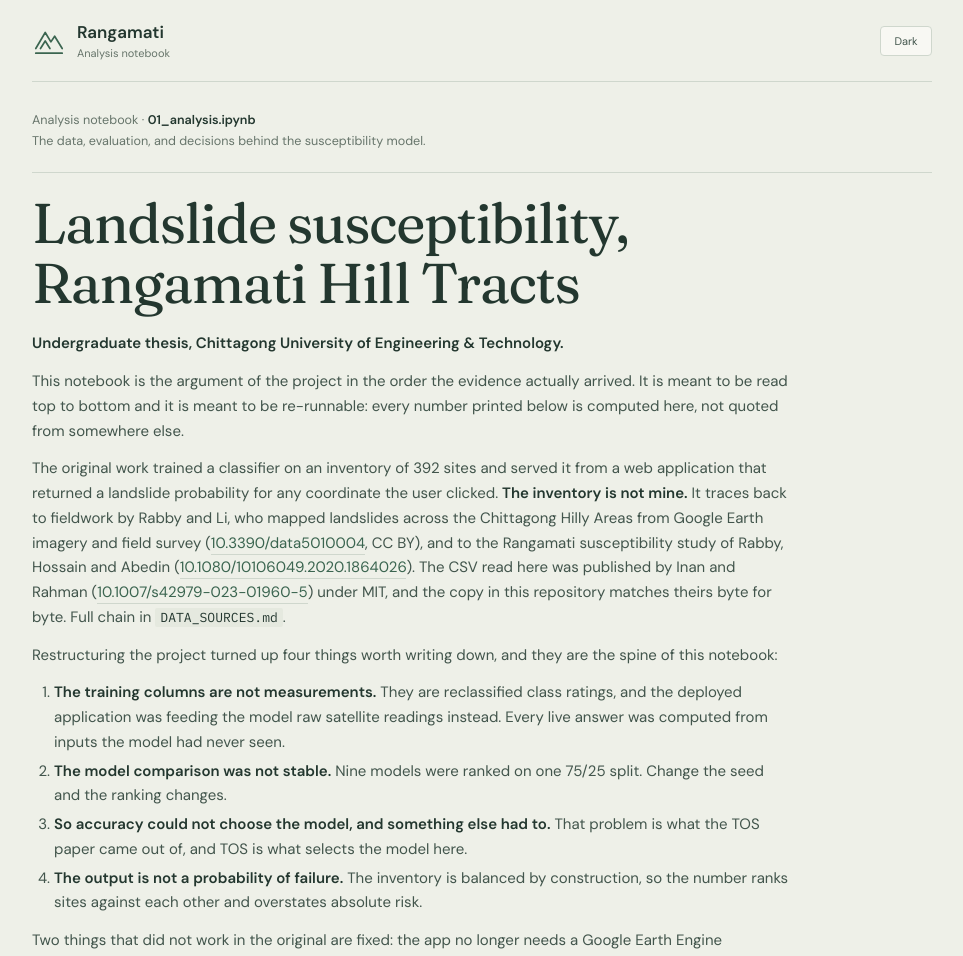
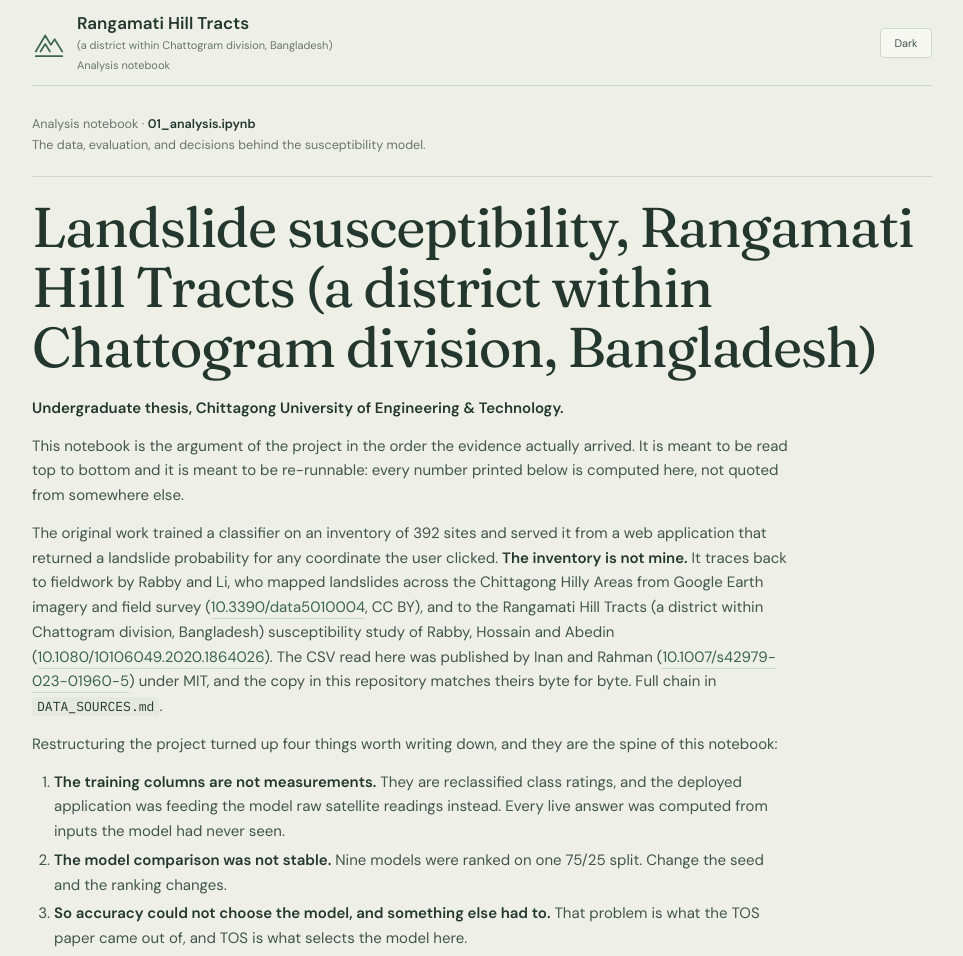
Before and after one commit to Ricko-Shaha/Landslide-Prediction, a Flask app: page /notebook in a window 1280 px wide. Shown: the top 956 px of the page, without its empty margins (158-1121 px from the left). Run offline with Flask 3, Linux system fonts and the light colour scheme.

```diff
--- a/notebooks/01_analysis.html
+++ b/notebooks/01_analysis.html
@@ -1,7 +1,7 @@
 <!doctype html>
 <html lang="en"><head><meta charset="utf-8">
 <meta name="viewport" content="width=device-width, initial-scale=1">
-<title>Landslide susceptibility, Rangamati Hill Tracts</title>
+<title>Landslide susceptibility, Rangamati Hill Tracts (a district within Chattogram division, Bangladesh)</title>
 <link rel="preconnect" href="https://fonts.googleapis.com">
 <link rel="preconnect" href="https://fonts.gstatic.com" crossorigin>
 <link href="https://fonts.googleapis.com/css2?family=Fraunces:opsz,wght@9..144,400;9..144,500&family=DM+Sans:wght@400;500;600&family=IBM+Plex+Mono:wght@400;500&display=swap" rel="stylesheet">
@@ -54,9 +54,9 @@ a:focus-visible, button:focus-visible, input:focus-visible, select:focus-visible
 .skip-link { position: fixed; left: 20px; top: -100px; z-index: 2000; padding: 10px 18px; background: var(--ink); color: var(--ground); }
 .skip-link:focus { top: 12px; }
 .app-header { display: flex; gap: 28px; align-items: center; min-height: 82px; border-bottom: 1px solid var(--rule); }
-.app-header .app-brand { display: inline-flex; align-items: center; gap: 11px; font: 600 17px var(--sans); color: var(--ink); text-decoration: none; border: 0; white-space: nowrap; }
-.app-brand svg { display: block; width: 34px; height: 34px; fill: none; stroke: var(--moss); stroke-width: 1.8; stroke-linecap: round; stroke-linejoin: round; }
-.app-brand small { display: block; margin-top: 3px; font: 11px var(--sans); color: var(--muted); }
+.app-header .app-brand { display: inline-flex; align-items: center; gap: 11px; font: 600 17px var(--sans); color: var(--ink); text-decoration: none; border: 0; white-space: normal; min-width: 0; flex: 1; max-width: 25rem; padding: 12px 0; }
+.app-brand svg { display: block; width: 34px; height: 34px; flex-shrink: 0; fill: none; stroke: var(--moss); stroke-width: 1.8; stroke-linecap: round; stroke-linejoin: round; }
+.app-brand small { display: block; margin-top: 3px; font: 11px/1.5 var(--sans); color: var(--muted); }
 .app-header nav { display: flex; align-items: center; gap: 25px; margin-left: auto; }
 .app-header nav a { font: 12px var(--sans); text-decoration: none; border: 0; }
 .app-header nav a:hover { color: var(--moss); }
@@ -163,13 +163,13 @@ blockquote p:last-child{margin-bottom:0}
 <script>window.MathJax={tex:{inlineMath:[["\\(","\\)"]],displayMath:[["$$","$$"]]}};</script>
 <script async src="https://cdnjs.cloudflare.com/ajax/libs/mathjax/3.2.2/es5/tex-mml-chtml.min.js"></script>
 </head><body><div class="wrap">
-<header class="app-header"><a class="app-brand" href="/" id="app-home"><svg viewBox="0 0 36 36" aria-hidden="true"><path d="M4 27 14 10l6 10 4-6 8 13M9 27l5-8 5 8M4 32h28"/></svg><span>Rangamati<small>Analysis notebook</small></span></a><button class="theme-button" id="themer" type="button" aria-label="Switch color theme" style="margin-left:auto">Theme</button></header>
+<header class="app-header"><a class="app-brand" href="/" id="app-home"><svg viewBox="0 0 36 36" aria-hidden="true"><path d="M4 27 14 10l6 10 4-6 8 13M9 27l5-8 5 8M4 32h28"/></svg><span>Rangamati Hill Tracts<small>(a district within Chattogram division, Bangladesh)</small><small>Analysis notebook</small></span></a><button class="theme-button" id="themer" type="button" aria-label="Switch color theme" style="margin-left:auto">Theme</button></header>
 <div class="banner">Analysis notebook &middot; <b>01_analysis.ipynb</b><br>The data, evaluation, and decisions behind the susceptibility model.</div>
 <script>if(location.protocol==='file:')document.getElementById('app-home').href='http://127.0.0.1:5000/';</script>
-<div class="cell"><h1>Landslide susceptibility, Rangamati Hill Tracts</h1>
+<div class="cell"><h1>Landslide susceptibility, Rangamati Hill Tracts (a district within Chattogram division, Bangladesh)</h1>
 <p><strong>Undergraduate thesis, Chittagong University of Engineering &amp; Technology.</strong></p>
 <p>This notebook is the argument of the project in the order the evidence actually arrived. It is meant to be read top to bottom and it is meant to be re-runnable: every number printed below is computed here, not quoted from somewhere else.</p>
-<p>The original work trained a classifier on an inventory of 392 sites and served it from a web application that returned a landslide probability for any coordinate the user clicked. <strong>The inventory is not mine.</strong> It traces back to fieldwork by Rabby and Li, who mapped landslides across the Chittagong Hilly Areas from Google Earth imagery and field survey (<a href="https://doi.org/10.3390/data5010004">10.3390/data5010004</a>, CC BY), and to the Rangamati susceptibility study of Rabby, Hossain and Abedin (<a href="https://doi.org/10.1080/10106049.2020.1864026">10.1080/10106049.2020.1864026</a>). The CSV read here was published by Inan and Rahman (<a href="https://doi.org/10.1007/s42979-023-01960-5">10.1007/s42979-023-01960-5</a>) under MIT, and the copy in this repository matches theirs byte for byte. Full chain in <code>DATA_SOURCES.md</code>.</p>
+<p>The original work trained a classifier on an inventory of 392 sites and served it from a web application that returned a landslide probability for any coordinate the user clicked. <strong>The inventory is not mine.</strong> It traces back to fieldwork by Rabby and Li, who mapped landslides across the Chittagong Hilly Areas from Google Earth imagery and field survey (<a href="https://doi.org/10.3390/data5010004">10.3390/data5010004</a>, CC BY), and to the Rangamati Hill Tracts (a district within Chattogram division, Bangladesh) susceptibility study of Rabby, Hossain and Abedin (<a href="https://doi.org/10.1080/10106049.2020.1864026">10.1080/10106049.2020.1864026</a>). The CSV read here was published by Inan and Rahman (<a href="https://doi.org/10.1007/s42979-023-01960-5">10.1007/s42979-023-01960-5</a>) under MIT, and the copy in this repository matches theirs byte for byte. Full chain in <code>DATA_SOURCES.md</code>.</p>
 <p>Restructuring the project turned up four things worth writing down, and they are the spine of this notebook:</p>
 <ol><li><strong>The training columns are not measurements.</strong> They are reclassified class ratings, and the deployed application was feeding the model raw satellite readings instead. Every live answer was computed from inputs the model had never seen.</li><li><strong>The model comparison was not stable.</strong> Nine models were ranked on one 75/25 split. Change the seed and the ranking changes.</li><li><strong>So accuracy could not choose the model, and something else had to.</strong> That problem is what the TOS paper came out of, and TOS is what selects the model here.</li><li><strong>The output is not a probability of failure.</strong> The inventory is balanced by construction, so the number ranks sites against each other and overstates absolute risk.</li></ol>
 <p>Two things that did not work in the original are fixed: the app no longer needs a Google Earth Engine credential to start, and live coordinate lookup produces inputs the model can actually interpret.</p></div>
@@ -206,7 +206,7 @@ pandas 3.0.5 | numpy 2.4.4
 <div class="cell"><hr>
 <h2>1. The inventory</h2>
 <p>392 sites, balanced 196 landslide and 196 non-landslide <strong>by construction</strong>. That balance is a sampling decision, not a property of the terrain, and it comes back in section 6.</p>
-<p>One thing to keep in view while reading the rest: the inventory is reused, not collected here (see the header above). The study area is Rangamati District, Bangladesh, which the upstream susceptibility paper states and which the boundary polygon used from section 7 onward corroborates independently at 5,782 km² against the district's ~6,116 km² of record. What no published source documents is which inventory records became which of these 392 rows.</p></div>
+<p>One thing to keep in view while reading the rest: the inventory is reused, not collected here (see the header above). The study area is Rangamati Hill Tracts (a district within Chattogram division, Bangladesh), which the upstream susceptibility paper states and which the boundary polygon used from section 7 onward corroborates independently at 5,782 km² against the district's ~6,116 km² of record. What no published source documents is which inventory records became which of these 392 rows.</p></div>
 <div class="cell"><div class="src">df = pd.read_csv(ROOT / "data" / "landslide_inventory.csv")
 print("rows %d, columns %d" % df.shape)
 print("landslide %d | non-landslide %d" % (int(df.Y.sum()), int((1 - df.Y).sum())))
@@ -869,7 +869,7 @@ fig.tight_layout(); plt.show()</div><div class="fig"><img alt="figure" src="data
 <h2>7. Rebuilding the bridge from measurement to class rating</h2>
 <p>Section 2 showed the model cannot read a raw satellite reading. The conversion table was never recorded in the first version, so <code>src/reclassify.py</code> reconstructs it. What is recoverable, and what is assumed:</p>
 <table><thead><tr><th></th><th>source</th></tr></thead><tbody><tr><td>how many classes each factor has</td><td>the ratings sum to 100 (section 2)</td></tr><tr><td>the order of the classes</td><td>rating rises with landslide rate (section 2)</td></tr><tr><td><strong>where one class stops and the next begins</strong></td><td><strong>assumed</strong>: standard physical breaks</td></tr></tbody></table>
-<p>The study area came out of the repository too. An undocumented file called <code>coordinates_3</code> held 11,774 bare <code>lon,lat</code> pairs; they form a single closed ring enclosing 5,782 km², which identifies it as the Rangamati district boundary rather than a list of sample sites.</p></div>
+<p>The study area came out of the repository too. An undocumented file called <code>coordinates_3</code> held 11,774 bare <code>lon,lat</code> pairs; they form a single closed ring enclosing 5,782 km², which identifies it as the Rangamati Hill Tracts (a district within Chattogram division, Bangladesh) boundary rather than a list of sample sites.</p></div>
 <div class="cell"><div class="src">import study_area, reclassify
 
 print("study area : %s" % json.loads(
@@ -901,7 +901,7 @@ held fixed, because a point query cannot measure them:
    RAINFALL  = 21   no rainfall grid cached; run python src/rainfall.py to mea
    LANDUSE   = 29   hill forest, the dominant cover of the district; needs MOD
 </pre></div>
-<div class="cell"><p>An earlier version of this file placed the cut points at <strong>quantiles of the district's own terrain</strong>, so each class would cover an equal share of the ground. That is defensible in the abstract and wrong here, for a reason worth keeping: the inventory is balanced 196/196 by design and is therefore <strong>not a random sample of the district</strong>. Its slope class 22 has a 1.00 observed landslide rate. Mapping the district's median hillside into that class declared half of Rangamati a certainty and every coordinate came back above 0.96. Quantile matching only works when both distributions describe the same population.</p></div>
+<div class="cell"><p>An earlier version of this file placed the cut points at <strong>quantiles of the district's own terrain</strong>, so each class would cover an equal share of the ground. That is defensible in the abstract and wrong here, for a reason worth keeping: the inventory is balanced 196/196 by design and is therefore <strong>not a random sample of the district</strong>. Its slope class 22 has a 1.00 observed landslide rate. Mapping the district's median hillside into that class declared half of Rangamati Hill Tracts (a district within Chattogram division, Bangladesh) a certainty and every coordinate came back above 0.96. Quantile matching only works when both distributions describe the same population.</p></div>
 <div class="cell"><hr>
 <h2>8. A live coordinate, end to end</h2>
 <p>The feature the project exists for. Elevation comes from <a href="https://doi.org/10.5066/F7PR7TFT">SRTM 30 m</a> through <a href="https://www.opentopodata.org/datasets/srtm/">OpenTopoData</a>, a public endpoint that needs no account; slope and aspect are computed from a 3×3 window by Horn's method; the result is converted to class ratings and scored.</p>
@@ -981,7 +981,7 @@ pd.DataFrame(out)</div><div class='tbl'><table border="1" class="dataframe">
   </tbody>
 </table></div></div>
 <div class="cell"><p>Zero out-of-domain warnings, which is the whole point of section 7: the values reaching the model are now class ratings it recognises. The ordering is also physically sensible, with the lake shore near the bottom and the 291 m ridge at the top.</p>
-<p>A point outside Rangamati returns <strong>no score at all</strong>. The model has evidence about one district's terrain; a number for anywhere else would be an extrapolation presented as a measurement.</p>
+<p>A point outside Rangamati Hill Tracts (a district within Chattogram division, Bangladesh) returns <strong>no score at all</strong>. The model has evidence about one district's terrain; a number for anywhere else would be an extrapolation presented as a measurement.</p>
 <p>Note what is measured and what is not. Only three of the eight predictors come from elevation, and the other five are held at fixed classes, so the difference between two coordinates is attributable to terrain.</p></div>
 <div class="cell"><div class="src">raw = terrain.sample_point(23.3800, 92.2900)
 conv = reclassify.reclassify(raw)
@@ -1143,5 +1143,5 @@ fig.tight_layout(); plt.show()</div><div class="fig"><img alt="figure" src="data
 <hr>
 <p><strong>Model selection.</strong> Shaha, R., Talukder, D., Iqbal, M. A. and Haque, M. M. (2021). TOS: A Relative Metric Approach for Model Selection in Machine Learning Solutions. <em>IEEE RAAICON</em>, 26-31. DOI <a href="https://doi.org/10.1109/raaicon54709.2021.9929722">10.1109/raaicon54709.2021.9929722</a></p>
 <p><strong>Data.</strong> Elevation: <a href="https://doi.org/10.5066/F7PR7TFT">SRTM 30 m</a> (<code>USGS/SRTMGL1_003</code>) served by <a href="https://www.opentopodata.org/datasets/srtm/">OpenTopoData</a>. Rainfall: <a href="https://power.larc.nasa.gov/">NASA POWER</a> climatology (<a href="https://power.larc.nasa.gov/docs/services/api/temporal/climatology/">PRECTOTCORR</a>). Map imagery: <a href="https://www.arcgis.com/home/item.html?id=10df2279f9684e4a9f6a7f08febac2a9">Esri World Imagery</a>, labels by <a href="https://carto.com/attributions">CARTO</a> and <a href="https://www.openstreetmap.org/copyright">OpenStreetMap</a> contributors.</p>
-<p><strong>Landslide inventory.</strong> Original fieldwork: Rabby, Y. W. and Li, Y. (2020), <em>Data</em> 5(1), 4, CC BY, <a href="https://doi.org/10.3390/data5010004">10.3390/data5010004</a>. Rangamati susceptibility study: Rabby, Hossain and Abedin (2021), <em>Geocarto International</em>, <a href="https://doi.org/10.1080/10106049.2020.1864026">10.1080/10106049.2020.1864026</a>. CSV as read here: Inan and Rahman (2023), <em>SN Computer Science</em>, <a href="https://doi.org/10.1007/s42979-023-01960-5">10.1007/s42979-023-01960-5</a>, MIT. Full chain and licences in <code>DATA_SOURCES.md</code>.</p></div>
+<p><strong>Landslide inventory.</strong> Original fieldwork: Rabby, Y. W. and Li, Y. (2020), <em>Data</em> 5(1), 4, CC BY, <a href="https://doi.org/10.3390/data5010004">10.3390/data5010004</a>. Rangamati Hill Tracts (a district within Chattogram division, Bangladesh) susceptibility study: Rabby, Hossain and Abedin (2021), <em>Geocarto International</em>, <a href="https://doi.org/10.1080/10106049.2020.1864026">10.1080/10106049.2020.1864026</a>. CSV as read here: Inan and Rahman (2023), <em>SN Computer Science</em>, <a href="https://doi.org/10.1007/s42979-023-01960-5">10.1007/s42979-023-01960-5</a>, MIT. Full chain and licences in <code>DATA_SOURCES.md</code>.</p></div>
 </div></body></html>
--- a/src/nb_to_html.py
+++ b/src/nb_to_html.py
@@ -228,7 +228,7 @@ def convert(nb_path: Path, out_path: Path) -> Path:
 <script>window.MathJax={tex:{inlineMath:[["\\\\(","\\\\)"]],displayMath:[["$$","$$"]]}};</script>
 <script async src="https://cdnjs.cloudflare.com/ajax/libs/mathjax/3.2.2/es5/tex-mml-chtml.min.js"></script>
 </head><body><div class="wrap">
-<header class="app-header"><a class="app-brand" href="/" id="app-home"><svg viewBox="0 0 36 36" aria-hidden="true"><path d="M4 27 14 10l6 10 4-6 8 13M9 27l5-8 5 8M4 32h28"/></svg><span>Rangamati<small>Analysis notebook</small></span></a><button class="theme-button" id="themer" type="button" aria-label="Switch color theme" style="margin-left:auto">Theme</button></header>
+<header class="app-header"><a class="app-brand" href="/" id="app-home"><svg viewBox="0 0 36 36" aria-hidden="true"><path d="M4 27 14 10l6 10 4-6 8 13M9 27l5-8 5 8M4 32h28"/></svg><span>Rangamati Hill Tracts<small>(a district within Chattogram division, Bangladesh)</small><small>Analysis notebook</small></span></a><button class="theme-button" id="themer" type="button" aria-label="Switch color theme" style="margin-left:auto">Theme</button></header>
 <div class="banner">Analysis notebook &middot; <b>%s</b><br>The data, evaluation, and decisions behind the susceptibility model.</div>
 <script>if(location.protocol==='file:')document.getElementById('app-home').href='http://127.0.0.1:5000/';</script>
 %s
--- a/web/static/theme.css
+++ b/web/static/theme.css
@@ -47,9 +47,9 @@ a:focus-visible, button:focus-visible, input:focus-visible, select:focus-visible
 .skip-link { position: fixed; left: 20px; top: -100px; z-index: 2000; padding: 10px 18px; background: var(--ink); color: var(--ground); }
 .skip-link:focus { top: 12px; }
 .app-header { display: flex; gap: 28px; align-items: center; min-height: 82px; border-bottom: 1px solid var(--rule); }
-.app-header .app-brand { display: inline-flex; align-items: center; gap: 11px; font: 600 17px var(--sans); color: var(--ink); text-decoration: none; border: 0; white-space: nowrap; }
-.app-brand svg { display: block; width: 34px; height: 34px; fill: none; stroke: var(--moss); stroke-width: 1.8; stroke-linecap: round; stroke-linejoin: round; }
-.app-brand small { display: block; margin-top: 3px; font: 11px var(--sans); color: var(--muted); }
+.app-header .app-brand { display: inline-flex; align-items: center; gap: 11px; font: 600 17px var(--sans); color: var(--ink); text-decoration: none; border: 0; white-space: normal; min-width: 0; flex: 1; max-width: 25rem; padding: 12px 0; }
+.app-brand svg { display: block; width: 34px; height: 34px; flex-shrink: 0; fill: none; stroke: var(--moss); stroke-width: 1.8; stroke-linecap: round; stroke-linejoin: round; }
+.app-brand small { display: block; margin-top: 3px; font: 11px/1.5 var(--sans); color: var(--muted); }
 .app-header nav { display: flex; align-items: center; gap: 25px; margin-left: auto; }
 .app-header nav a { font: 12px var(--sans); text-decoration: none; border: 0; }
 .app-header nav a:hover { color: var(--moss); }
```
Also changed, not shown: src/build_notebook.py (+7 -7 lines), web/templates/index.html (+7 -7 lines), 1 other file.
